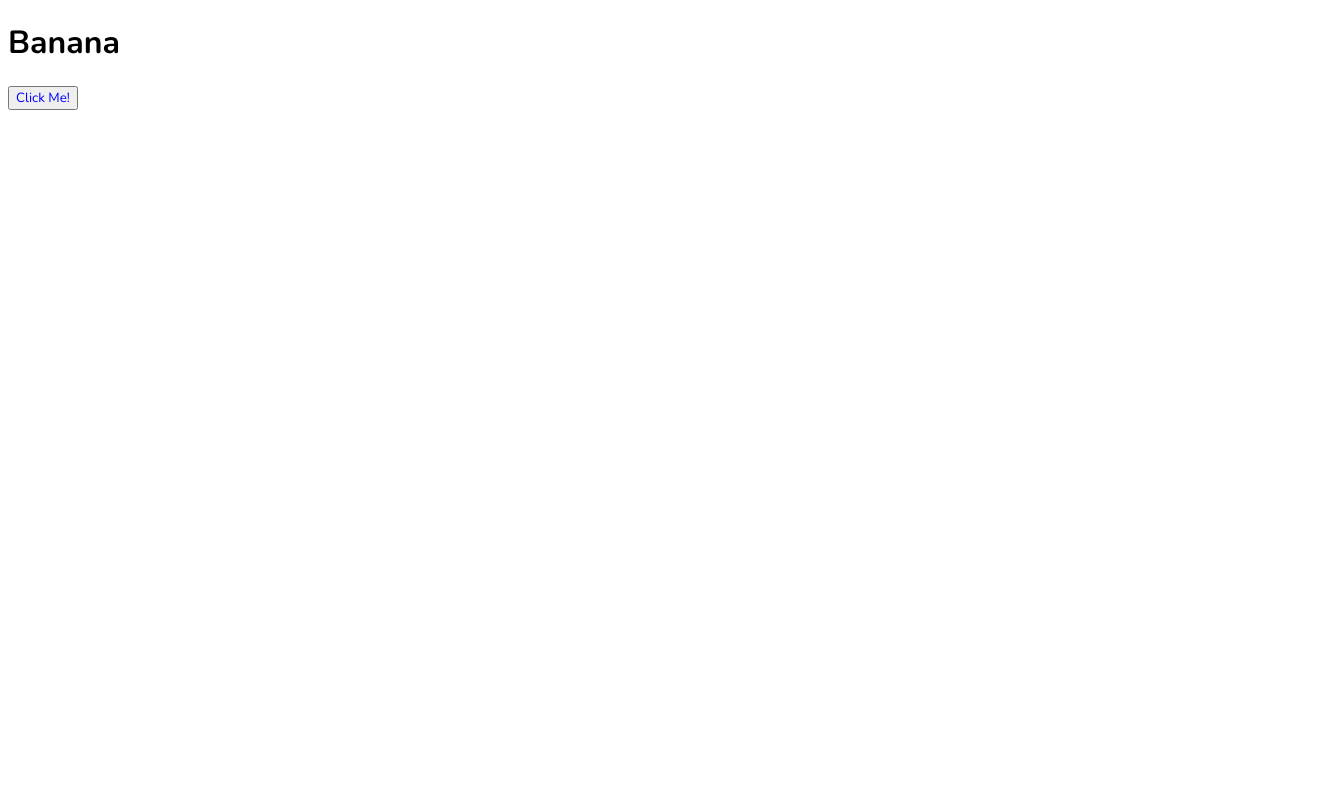
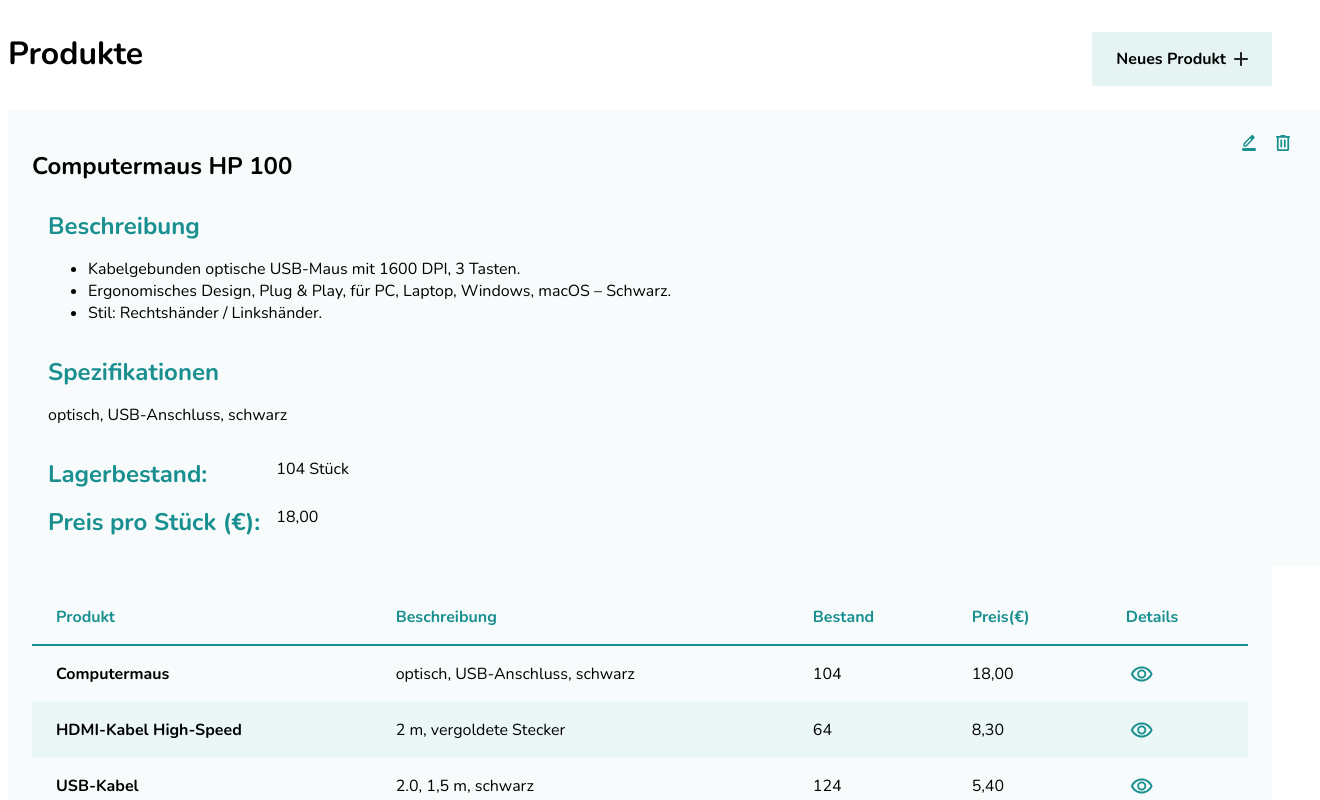
Before and after one commit to Rudibert-Code/Produktliste, an Angular app in the folder product-list/: page / in a window 1280 px wide. Shown: the top 800 px of the page, 1320 px wide, since content can reach past the window. Built offline with nearby package versions, Linux system fonts and the light colour scheme.

Commit message:
imported script into product-detail.html

```diff
--- a/product-list/src/app/app.html
+++ b/product-list/src/app/app.html
@@ -1,4 +1,7 @@
-<h1>{{our_text}}</h1>
+
+<app-header></app-header>
+<app-product-detail></app-product-detail>
+<app-product-list></app-product-list>
 
 <button [style.color]="getButtonColor()" [disabled]="isDisabled" (click)="textGen()">Click Me!</button>
 <router-outlet />
--- a/product-list/src/app/app.ts
+++ b/product-list/src/app/app.ts
@@ -1,11 +1,12 @@
 import { Component, signal } from '@angular/core';
 import { RouterOutlet } from '@angular/router';
 import { Header } from './layout/header/header';
-import { ProductList } from './shared/components/product-list/product-list'
+import { ProductList } from './shared/components/product-list/product-list';
+import { ProductDetail } from './shared/components/product-detail/product-detail';
 
 @Component({
   selector: 'app-root',
-  imports: [RouterOutlet, Header,ProductList],
+  imports: [RouterOutlet, Header,ProductList,ProductDetail],
   templateUrl: './app.html',
   styleUrl: './app.scss'
 })
--- a/product-list/src/app/shared/components/product-detail/product-detail.html
+++ b/product-list/src/app/shared/components/product-detail/product-detail.html
@@ -1 +1,41 @@
-<p>product-detail works!</p>
+<article class="product-detail">
+    <header class="product-detail__header">
+        <h1>Computermaus HP 100</h1>
+        <div>
+            <a
+class="btn--edit" aria-label="Details editieren"></a>
+            <button class="btn--delete" aria-label="Details löschen"></button>
+        </div>
+    </header>
+    <section aria-labelledby="description">
+        <h2
+id="description">Beschreibung</h2>
+        <ul>
+            <li>Kabelgebunden optische USB-Maus mit 1600 DPI, 3 Tasten.</li>
+            <li>Ergonomisches Design, Plug &amp; Play, für PC, Laptop, Windows,
+ macOS – Schwarz.</li>
+            <li>Stil: Rechtshänder / Linkshänder.</li>
+        </ul>
+    </section>
+    <section aria-labelledby="specs">
+        <h2
+id="specs">Spezifikationen</h2>
+        <p>
+            optisch, USB-Anschluss, schwarz
+        </p>
+    </section>
+    <section>
+        <dl>
+            <dt>Lagerbestand:</dt>
+            <dd>
+                <data
+value="104">104 Stück</data>
+            </dd>
+            <dt>Preis pro Stück (€):</dt>
+            <dd>
+                <data
+value="18.00">18,00</data>
+            </dd>
+        </dl>
+    </section>
+</article>
```
